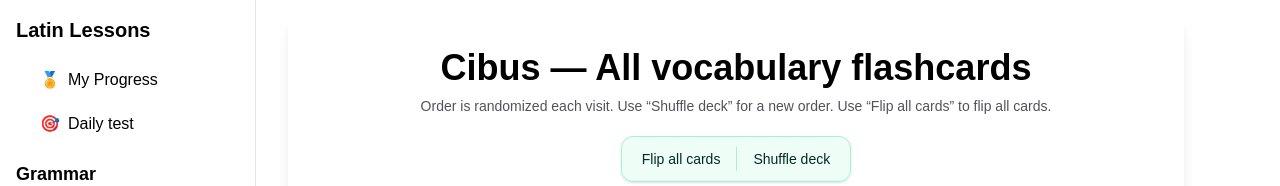
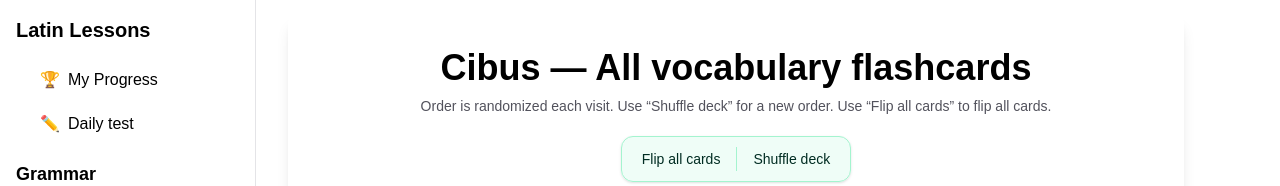
Before and after one commit to Qiong0312/latin_driller, a Next.js app: page /vocabulary/food/flashcards in a window 1280 px wide. Shown: the top 186 px of the page. Built offline with nearby package versions, Linux system fonts and the light colour scheme.

Commit message:
Update icons in AppNavigation component for improved visual representation of navigation links, replacing the medal and target icons with a trophy and pencil respectively.

```diff
--- a/src/components/AppNavigation.tsx
+++ b/src/components/AppNavigation.tsx
@@ -73,7 +73,7 @@ export function AppNavigation({ onLinkClick }: AppNavigationProps) {
           <li>
             <Link href="/dashboard" className={`${linkClass} flex items-center gap-2`}>
               <span className="inline-flex w-5 justify-center" aria-hidden>
-                🏅
+                🏆
               </span>
               <span>My Progress</span>
             </Link>
@@ -81,7 +81,7 @@ export function AppNavigation({ onLinkClick }: AppNavigationProps) {
           <li>
             <Link href="/dashboard/daily/test" className={`${linkClass} flex items-center gap-2`}>
               <span className="inline-flex w-5 justify-center" aria-hidden>
-                🎯
+                ✏️
               </span>
               <span>Daily test</span>
             </Link>
```
